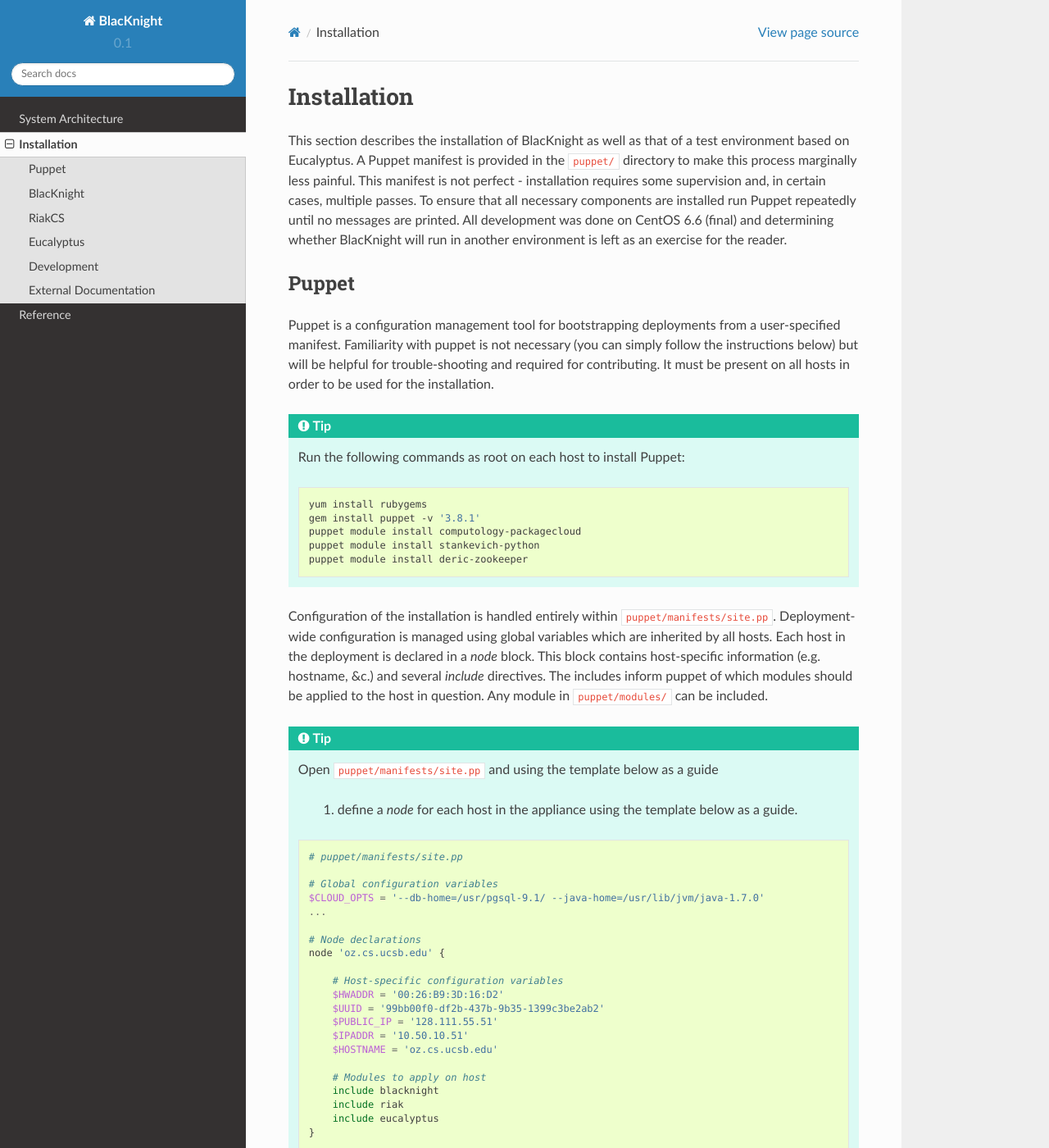
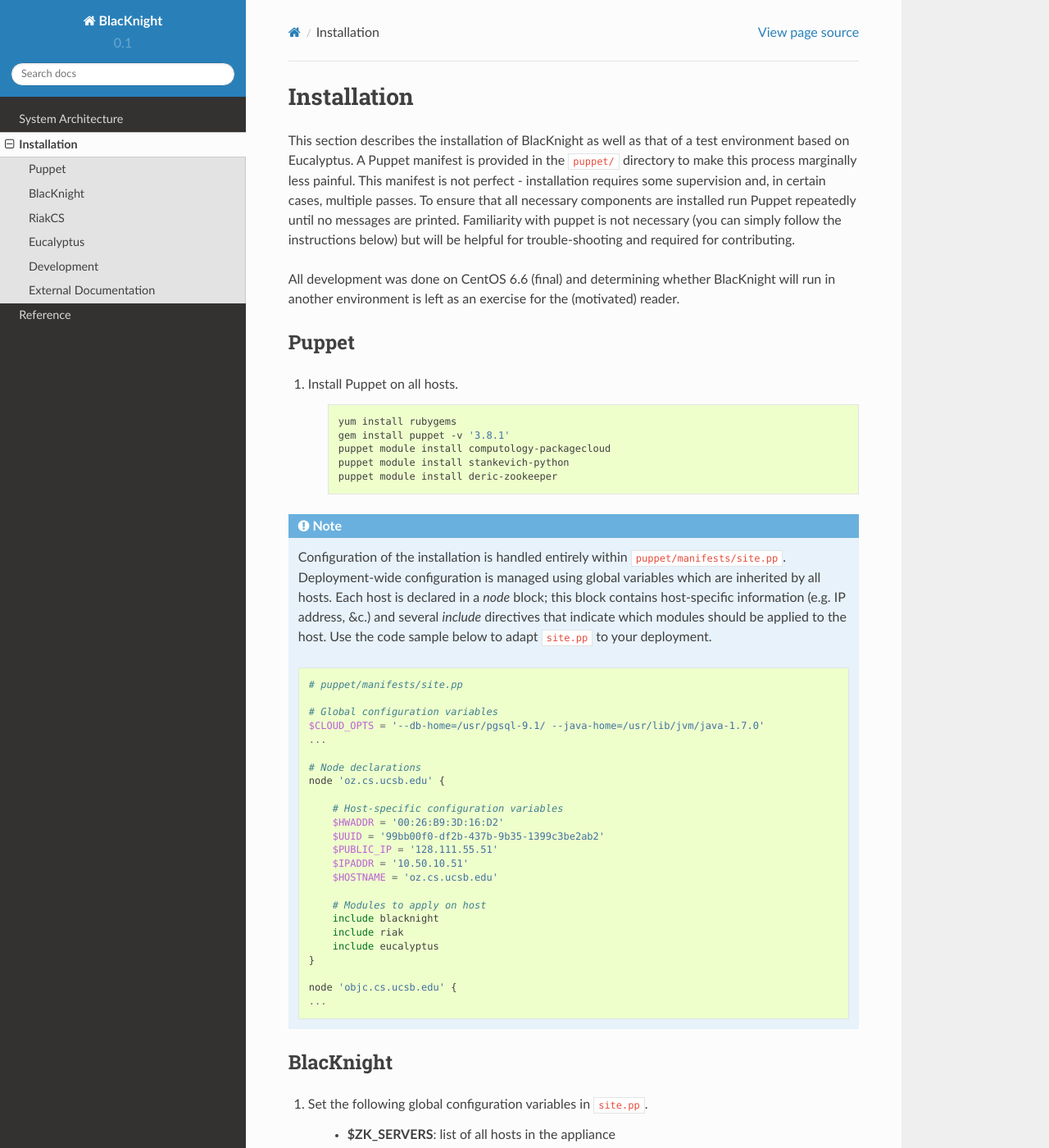
Before and after one commit to dkudrow/BlacKnight, a Sphinx documentation site: the page built from doc/install.rst, in a window 1280 px wide and 1400 px high. Shown: the whole window at 82% size. Built offline with Sphinx 7.4.7 and the Read the Docs theme 2.0.0, drawn with Linux system fonts in a browser that asks for light colours; some of the changed text lies outside the part shown.

Commit message:
docs are done-ish?

```diff
--- a/doc/install.rst
+++ b/doc/install.rst
@@ -1,17 +1,15 @@
 Installation
 ============
 
-This section describes the installation of BlacKnight as well as that of a test environment based on Eucalyptus. A Puppet manifest is provided in the ``puppet/`` directory to make this process marginally less painful. This manifest is not perfect - installation requires some supervision and, in certain cases, multiple passes. To ensure that all necessary components are installed run Puppet repeatedly until no messages are printed. All development was done on CentOS 6.6 (final) and determining whether BlacKnight will run in another environment is left as an exercise for the reader.
+This section describes the installation of BlacKnight as well as that of a test environment based on Eucalyptus. A Puppet manifest is provided in the ``puppet/`` directory to make this process marginally less painful. This manifest is not perfect - installation requires some supervision and, in certain cases, multiple passes. To ensure that all necessary components are installed run Puppet repeatedly until no messages are printed. Familiarity with puppet is not necessary (you can simply follow the instructions below) but will be helpful for trouble-shooting and required for contributing.
+
+All development was done on CentOS 6.6 (final) and determining whether BlacKnight will run in another environment is left as an exercise for the (motivated) reader.
 
 
 Puppet
 ------
 
-Puppet is a configuration management tool for bootstrapping deployments from a user-specified manifest. Familiarity with puppet is not necessary (you can simply follow the instructions below) but will be helpful for trouble-shooting and required for contributing. It must be present on all hosts in order to be used for the installation.
-
-.. tip::
-
-    Run the following commands as root on each host to install Puppet:
+#. Install Puppet on all hosts.
 
     .. code-block:: shell
 
@@ -22,13 +20,9 @@
         puppet module install deric-zookeeper
 
 
-Configuration of the installation is handled entirely within ``puppet/manifests/site.pp``. Deployment-wide configuration is managed using global variables which are inherited by all hosts. Each host in the deployment is declared in a *node* block. This block contains host-specific information (e.g. hostname, &c.) and several *include* directives. The includes inform puppet of which modules should be applied to the host in question. Any module in ``puppet/modules/`` can be included.
+.. note::
 
-.. tip::
-
-    Open ``puppet/manifests/site.pp`` and using the template below as a guide
-
-        1. define a *node* for each host in the appliance using the template below as a guide.
+    Configuration of the installation is handled entirely within ``puppet/manifests/site.pp``. Deployment-wide configuration is managed using global variables which are inherited by all hosts. Each host is declared in a *node* block; this block contains host-specific information (e.g. IP address, &c.) and several *include* directives that indicate which modules should be applied to the host. Use the code sample below to adapt ``site.pp`` to your deployment.
 
     .. code-block:: ruby
 
@@ -61,11 +55,9 @@
 BlacKnight
 ----------
 
-#. In ``site.pp``, add the following line to each host on which BlacKnight should be installed.
+#. Set the following global configuration variables in ``site.pp``.
 
-    .. code-block:: ruby
-
-        include blacknight
+    * **$ZK_SERVERS**: list of all hosts in the appliance
 
 #. Apply the manifest by running the following commands as root on each host.
 
@@ -138,15 +130,15 @@
 
 #. Restart Riak on the Stanchion host as per step 6.
 
-#. On the remaining nodes start Riak with the following commands. The nodename of stanchion node is
+#. On the remaining nodes start Riak with the following commands. The nodename of the stanchion node can be found in ``/etc/riak/riak.conf``.
 
     .. code-block:: shell
 
-    riak start
-    riak-cs start
-    riak-admin cluster join riak@<hostname_of_stanchion_node>
-    riak-admin plan
-    riak-admin commit
+        riak start
+        riak-cs start
+        riak-admin cluster join riak@<nodename_of_stanchion_node>
+        riak-admin plan
+        riak-admin commit
 
 .. warning::
 
@@ -242,7 +234,7 @@
 Development
 -----------
 
-BlacKnight comes equipped with a series of utilities for simulated execution as testing on a full scale appliance can be unwieldy. The **zkconf** tool is extremely useful for quickly deploying temporary ZooKeeper ensembles; it can be found at FIXME and the instructions are straightforward. The :mod:`util` contains various commands for communicating with a local ZooKeeper server to simulate services. The provided specification (``test/spec.yaml``) simply points hooks at blacknight-util to start and stop simulated services.
+BlacKnight comes equipped with a series of utilities for simulated execution as testing on a full scale appliance can be unwieldy. The **zkconf** tool is extremely useful for quickly deploying temporary ZooKeeper ensembles locally; it can be found at https://github.com/phunt/zkconf and the instructions for its use are straightforward. The :mod:`util` contains various commands for communicating with the ZooKeeper server to simulate events and services. The provided specification (``test/spec.yaml``) simply points hooks at blacknight-util to start and stop simulated services.
 
 
 External Documentation
@@ -259,5 +251,3 @@
 .. _RiakCS: http://docs.basho.com/riakcs/latest/
 .. _ZooKeeper: https://zookeeper.apache.org/doc/r3.5.0-alpha/
 .. _Kazoo: https://kazoo.readthedocs.org/en/latest/
-
-TODO: Distribute keys for eucalyptus!
```
